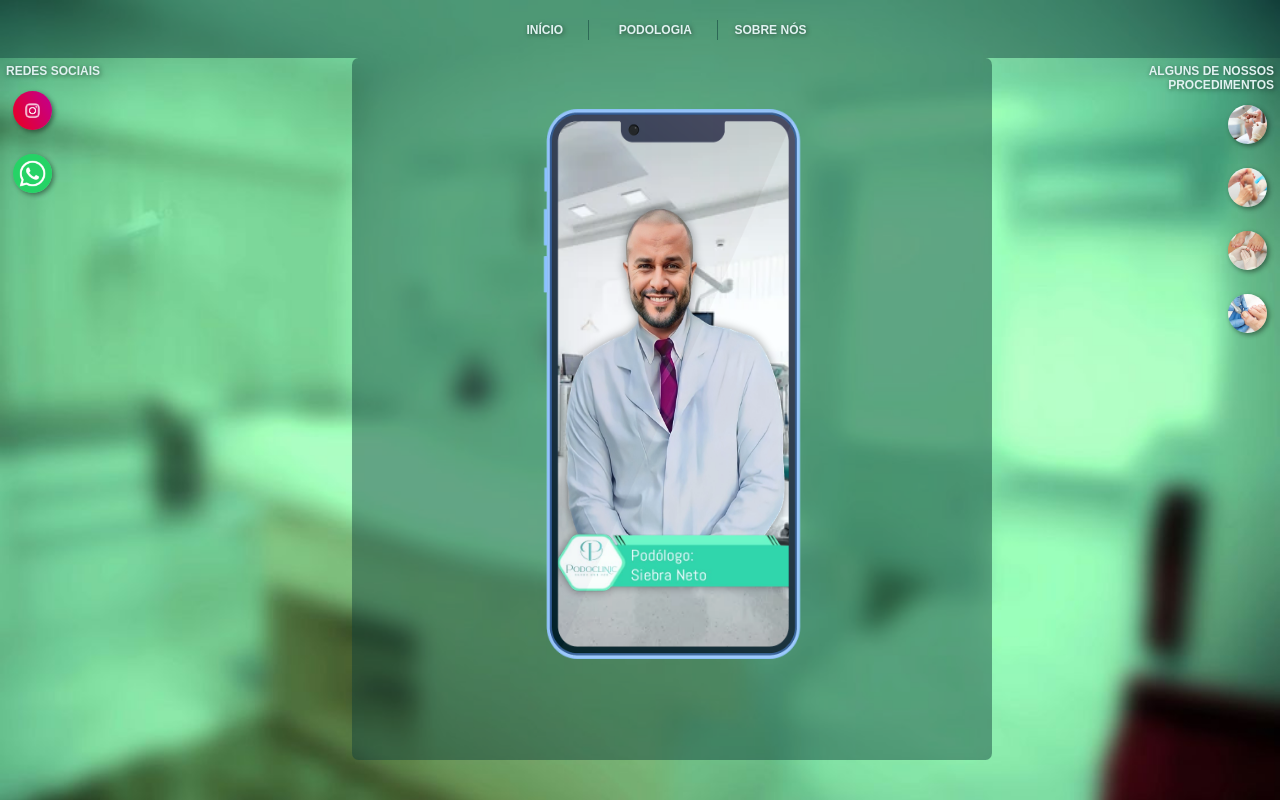
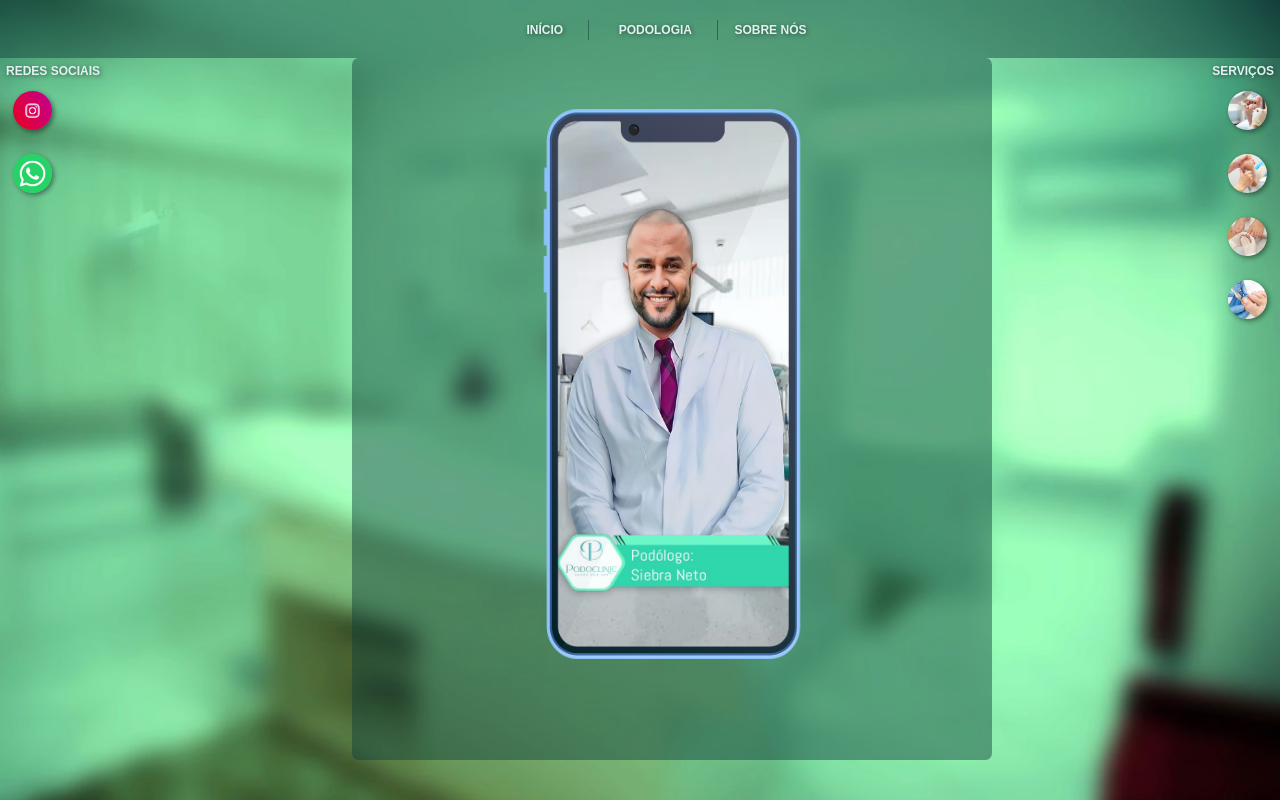
Before and after one commit to siebraneto/podoclinic2, a plain HTML site: page index.html in a window 1280 px wide. Shown: the top 800 px of the page. Drawn offline with Linux system fonts and the light colour scheme.

Commit message:
Update index.html

```diff
--- a/index.html
+++ b/index.html
@@ -24,7 +24,7 @@
 <body>
 
     <section id="redes-sociais">
-        <h1 id="tt1">ALGUNS DE NOSSOS <br> PROCEDIMENTOS</h1>
+        <h1 id="tt1">SERVIÇOS</h1>
 
     <abbr title="Podoprofilaxia"><a href="" target=""><img src="podologo-3-1222.jpg" alt=""></a></abbr> <br>
 
```
